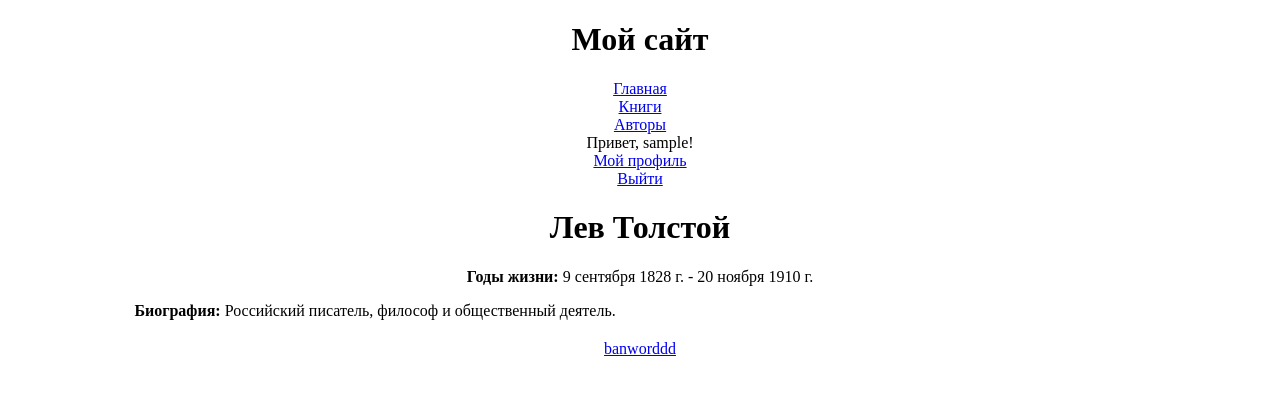
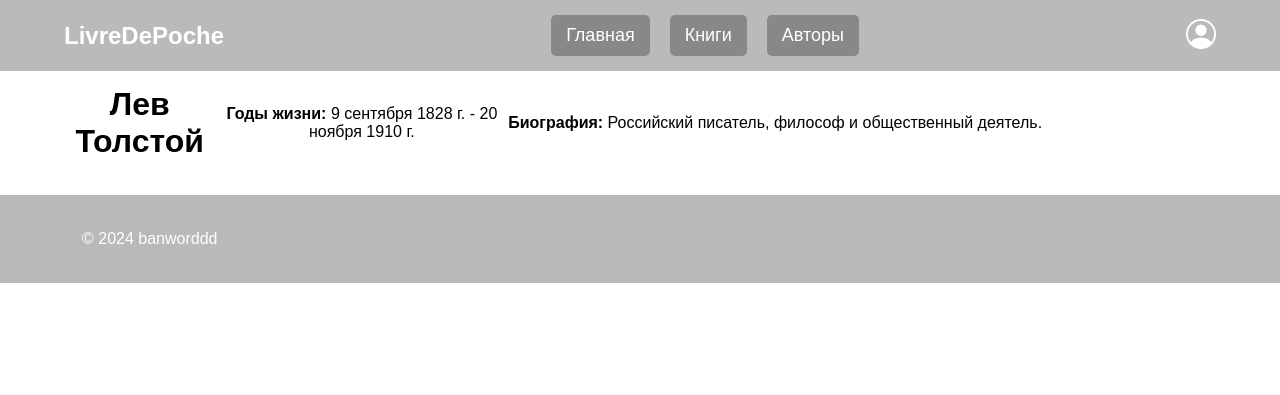
Before and after one commit to banworddd/LivreDePoche, a Django app: page /author/1/ in a window 1280 px wide. Shown: the top 395 px of the page. Run offline with Django 5.2, Linux system fonts and the light colour scheme; the visitor is signed in with stand-in values (Sample User, id 1); data comes from the database, SQL or seed files in the repository.

Commit message:
Add some styles

```diff
--- a/static/css/styles.css
+++ b/static/css/styles.css
@@ -0,0 +1,218 @@
+/* Основные стили */
+* {
+    margin: 0;
+    padding: 0;
+    box-sizing: border-box;
+    font-family: 'Arial', sans-serif;
+}
+
+/* Контейнер */
+.container {
+    display: flex;
+    align-items: center;
+    justify-content: space-between;
+    width: 90%;
+    max-width: 1200px;
+    margin: 0 auto;
+    padding: 15px 0;
+}
+
+/* Хедер */
+.site-header {
+    background-color: #bababa;
+    color: white;
+    position: sticky;
+    top: 0;
+    z-index: 1000;
+    padding: 0;
+}
+
+/* Сайт title */
+.site-title {
+    font-size: 24px;
+    font-weight: bold;
+}
+
+.site-title-link {
+    text-decoration: none;
+    color: white;
+    transition: transform 0.3s ease, background-color 0.3s ease;
+}
+
+.site-title-link:hover {
+    display: inline-block;
+    text-decoration: none;
+    transform: scale(1.1)
+}
+
+/* Навигация */
+.main-nav {
+    flex-grow: 1;
+    text-align: center;
+}
+
+.nav-list {
+    list-style: none;
+    display: inline-flex;
+    justify-content: center;
+    gap: 20px;
+}
+
+.nav-link {
+    text-decoration: none;
+    color: white;
+    font-size: 18px;
+    padding: 10px 15px;
+    border-radius: 5px;
+    background-color: #888888; /* Темнее, чтобы отличаться */
+    transition: transform 0.3s ease, background-color 0.3s ease;
+    display: inline-block;
+}
+
+.nav-link:hover {
+    background-color: #878787; /* Выделяем цвет */
+    transform: scale(1.1); /* Увеличение кнопки */
+}
+
+/* Иконка пользователя и выпадающее меню */
+.user-menu {
+    position: relative;
+    cursor: pointer;
+}
+
+.user-icon {
+    font-size: 30px;
+    color: white;
+    cursor: pointer;
+}
+
+/* Выпадающее меню */
+.dropdown-menu {
+    display: none;
+    position: absolute;
+    top: 55px;
+    right: -60px;
+    background-color: #b9b9b9;
+    border-radius: 5px;
+    list-style: none;
+    padding: 10px 0;
+    box-shadow: 0px 4px 8px rgba(0, 0, 0, 0.2);
+    opacity: 0;
+    visibility: hidden;
+    transition: opacity 0.3s ease, visibility 0.3s ease;
+}
+
+.user-menu.active .dropdown-menu {
+    display: block;
+    opacity: 1;
+    visibility: visible;
+}
+
+.dropdown-menu li {
+    padding: 5px 20px;
+}
+
+.dropdown-menu a {
+    color: white;
+    text-decoration: none;
+    font-weight: normal;
+    display: block;
+    transition: transform 0.3s ease;
+}
+
+.dropdown-menu a:hover {
+    background-color: #878787;
+    transform: scale(1.1); /* Увеличение на 10% при наведении */
+}
+
+/* Подвал */
+.site-footer {
+    background-color: #b9b9b9;
+    color: white;
+    text-align: center;
+    padding: 20px;
+    margin-top: 20px;
+}
+
+.footer-link {
+    color: #ffffff;
+    text-decoration: none;
+}
+
+.footer-link:hover {
+    text-decoration: none;
+}
+
+.profile-container {
+    display: flex;
+    justify-content: space-between;
+    gap: 20px;
+}
+
+/* Левая колонка */
+.user-info {
+    flex: 1;
+    background-color: #f9f9f9;
+    padding: 15px;
+    border-radius: 8px;
+    box-shadow: 0 2px 4px rgba(0, 0, 0, 0.1);
+}
+
+.user-info .user-avatar img {
+    width: 120px;
+    height: 120px;
+    border-radius: 50%;
+    margin-bottom: 10px;
+}
+
+.edit-forms {
+    margin-top: 20px;
+}
+
+.edit-forms form {
+    margin-bottom: 15px;
+}
+
+/* Правая колонка */
+.user-details {
+    flex: 2;
+    background-color: #fff;
+    padding: 15px;
+    border-radius: 8px;
+    box-shadow: 0 2px 4px rgba(0, 0, 0, 0.1);
+}
+
+.user-details h3, .user-details h4 {
+    margin-bottom: 10px;
+}
+
+.user-details ul {
+    list-style-type: none;
+    padding: 0;
+    margin: 0 0 20px 0;
+}
+
+.user-details ul li {
+    margin-bottom: 10px;
+}
+
+/* Кнопки */
+.actions {
+    margin-top: 20px;
+    text-align: center;
+}
+
+.actions .button {
+    text-decoration: none;
+    background-color: #007BFF;
+    color: white;
+    padding: 10px 15px;
+    border-radius: 4px;
+    margin: 0 5px;
+    display: inline-block;
+    transition: background-color 0.3s;
+}
+
+.actions .button:hover {
+    background-color: #0056b3;
+}
--- a/templates/layout.html
+++ b/templates/layout.html
@@ -5,43 +5,76 @@
     <meta charset="UTF-8">
     <meta name="viewport" content="width=device-width, initial-scale=1.0">
     <title>{% block title %}LivreDePoche{% endblock %}</title>
-    {% load static %}  <!-- Загрузка библиотеки тегов static -->
+    {% load static %}
     <link rel="stylesheet" type="text/css" href="{% static 'css/styles.css' %}">
+    <!-- Подключение Bootstrap Icons -->
+    <link href="https://cdn.jsdelivr.net/npm/bootstrap-icons/font/bootstrap-icons.css" rel="stylesheet">
 </head>
 <body>
-    <header>
-        <h1 style="text-align: center;">Мой сайт</h1> <!-- Заголовок сайта, центрированный -->
-        <nav>
-            <ul style="list-style-type: none; padding: 0; text-align: center;">
-                <!-- Основные навигационные ссылки -->
-                <li><a href="{% url 'index' %}">Главная</a></li>
-                <li><a href="{% url 'books' %}">Книги</a></li>
-                <li><a href="{% url 'authors' %}">Авторы</a></li>
+    <!-- Заголовок сайта -->
+    <header class="site-header">
+        <div class="container">
+            <!-- Название сайта слева -->
+            <h1 class="site-title"><a href="{% url 'index' %}" class="site-title-link">LivreDePoche</a></h1>
 
-                {% if user.is_authenticated %}
-                    <!-- Приветствие для аутентифицированных пользователей -->
-                    <li>Привет, {{ user.username }}!</li>
-                    <li><a href="{% url 'users:profile' request.user.username %}">Мой профиль</a></li>
-                    <li><a href="{% url 'users:logout' %}">Выйти</a></li>
-                {% else %}
-                    <!-- Ссылки для неаутентифицированных пользователей -->
-                    <li><a href="{% url 'users:register' %}">Регистрация</a></li>
-                    <li><a href="{% url 'users:login' %}">Войти</a></li>
-                {% endif %}
-            </ul>
-        </nav>
+            <!-- Основная навигация -->
+            <nav class="main-nav">
+                <ul class="nav-list">
+                    <li><a href="{% url 'index' %}" class="nav-link">Главная</a></li>
+                    <li><a href="{% url 'books' %}" class="nav-link">Книги</a></li>
+                    <li><a href="{% url 'authors' %}" class="nav-link">Авторы</a></li>
+                </ul>
+            </nav>
+
+            <!-- Иконка пользователя -->
+            {% if user.is_authenticated %}
+                <div class="user-menu">
+                    <i class="bi bi-person-circle user-icon"></i>
+                    <ul class="dropdown-menu">
+                        <li><a href="{% url 'users:profile' request.user.username %}" class="nav-link">Мой профиль</a></li>
+                        <li><a href="{% url 'users:logout' %}" class="nav-link">Выйти</a></li>
+                    </ul>
+                </div>
+            {% else %}
+                <div class="auth-links">
+                    <a href="{% url 'users:login' %}" class="nav-link">Войти</a>
+                    <a href="{% url 'users:register' %}" class="nav-link">Регистрация</a>
+                </div>
+            {% endif %}
+        </div>
     </header>
 
-    <main>
-        <!-- Основное содержимое страницы -->
-        {% block content %}
-        <!-- Содержимое страницы будет здесь -->
-        {% endblock %}
+    <!-- Основной контент страницы -->
+    <main class="main-content">
+        <div class="container">
+            {% block content %}
+            {% endblock %}
+        </div>
     </main>
 
-    <footer style="text-align: center; margin-top: 20px;">
-        <!-- Подвал сайта с авторскими правами -->
-        <p><a href="https://t.me/banworddd10">banworddd</a></p>
+    <!-- Подвал сайта -->
+    <footer class="site-footer">
+        <div class="container">
+            <p>&copy; 2024 <a href="https://t.me/banworddd10" class="footer-link">banworddd</a></p>
+        </div>
     </footer>
+
+    <!-- JavaScript для управления выпадающим меню -->
+    <script>
+        document.addEventListener('DOMContentLoaded', () => {
+            const userMenu = document.querySelector('.user-menu');
+            if (userMenu) {
+                userMenu.addEventListener('click', (e) => {
+                    e.stopPropagation();
+                    userMenu.classList.toggle('active');
+                });
+
+                // Закрытие меню при клике вне
+                document.addEventListener('click', () => {
+                    userMenu.classList.remove('active');
+                });
+            }
+        });
+    </script>
 </body>
 </html>
```
Also changed, not shown: users/templates/users/profile.html (+21 -14 lines).
